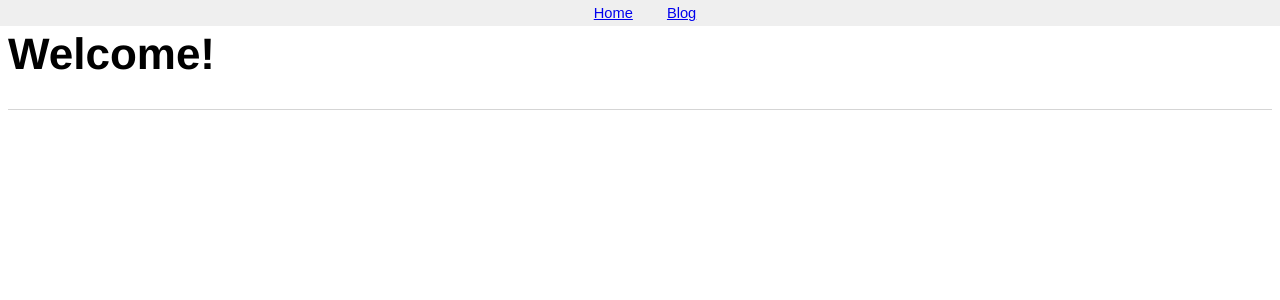
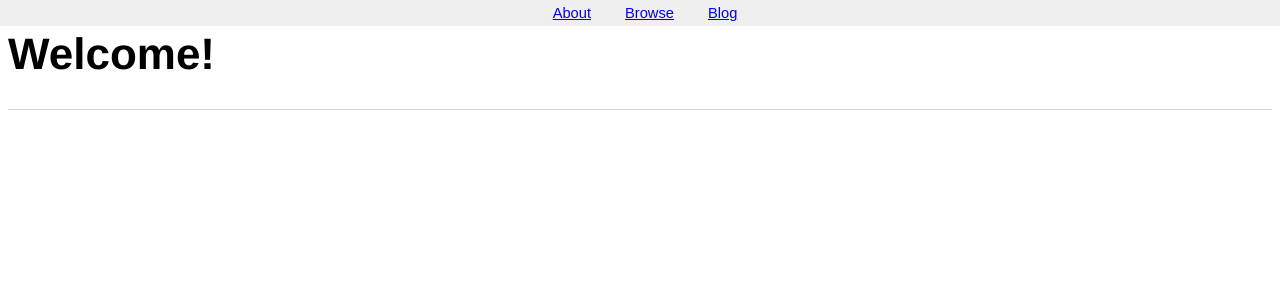
Before and after one commit to infosecmentors/infosecmentors.github.io, a Jekyll site: the page built from index.html, in a window 1280 px wide. Shown: the top 300 px of the page. Built offline with Jekyll 4.4.1, drawn with Linux system fonts in a browser that asks for light colours.

Commit message:
Update default.html

```diff
--- a/_layouts/default.html
+++ b/_layouts/default.html
@@ -8,9 +8,9 @@
 		<body>
 <div id="nav">
         <section id="nav_options">
-            <a href="https://infosecmentors.net">Home</a>
-            <a href="/blog">Blog</a>
-
+            <a href="https://infosecmentors.net">About</a>
+	    <a href="https://infosecmentors.net/user/1">Browse</a>
+           <a href="/blog">Blog</a>
 
         </section>
     </div>
```
